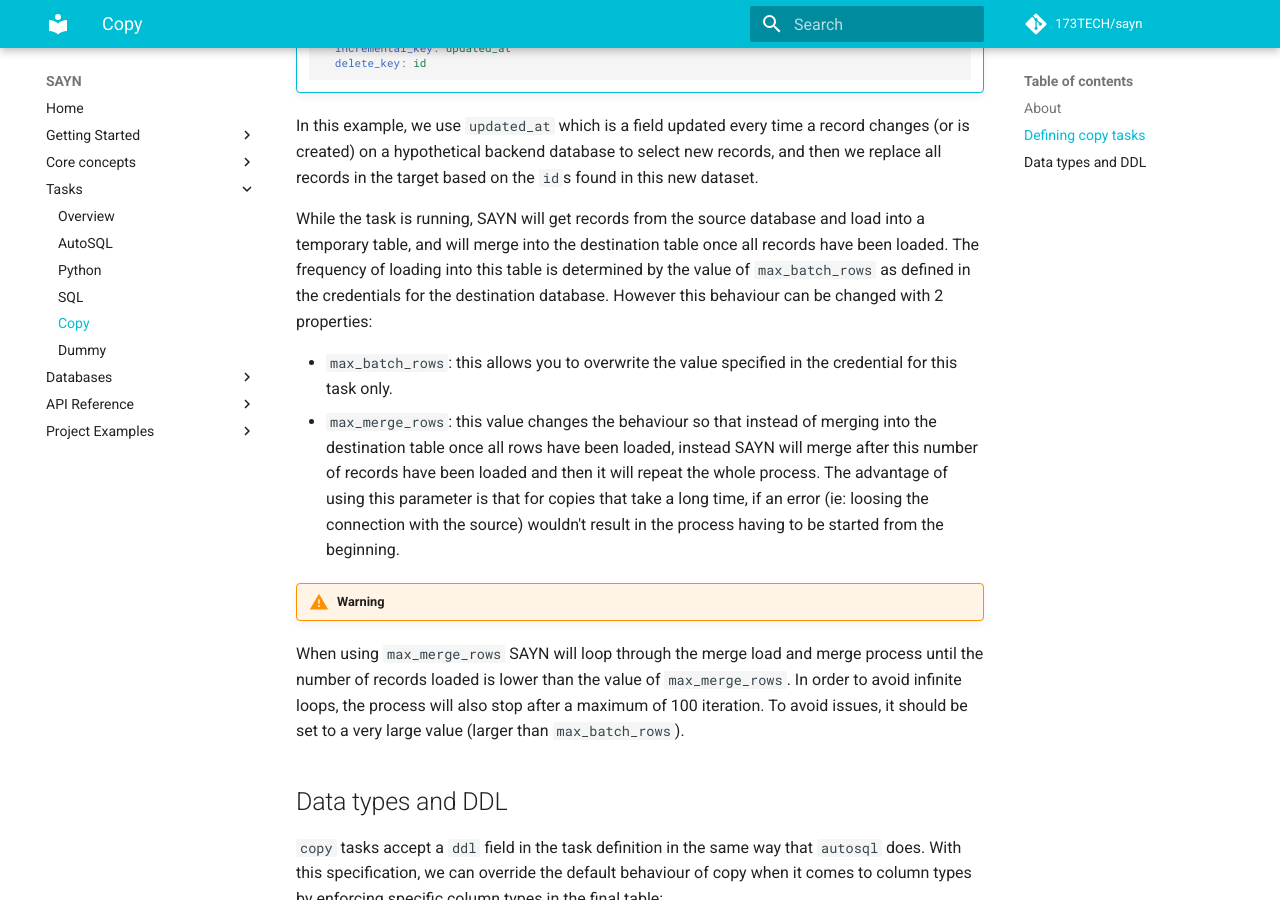
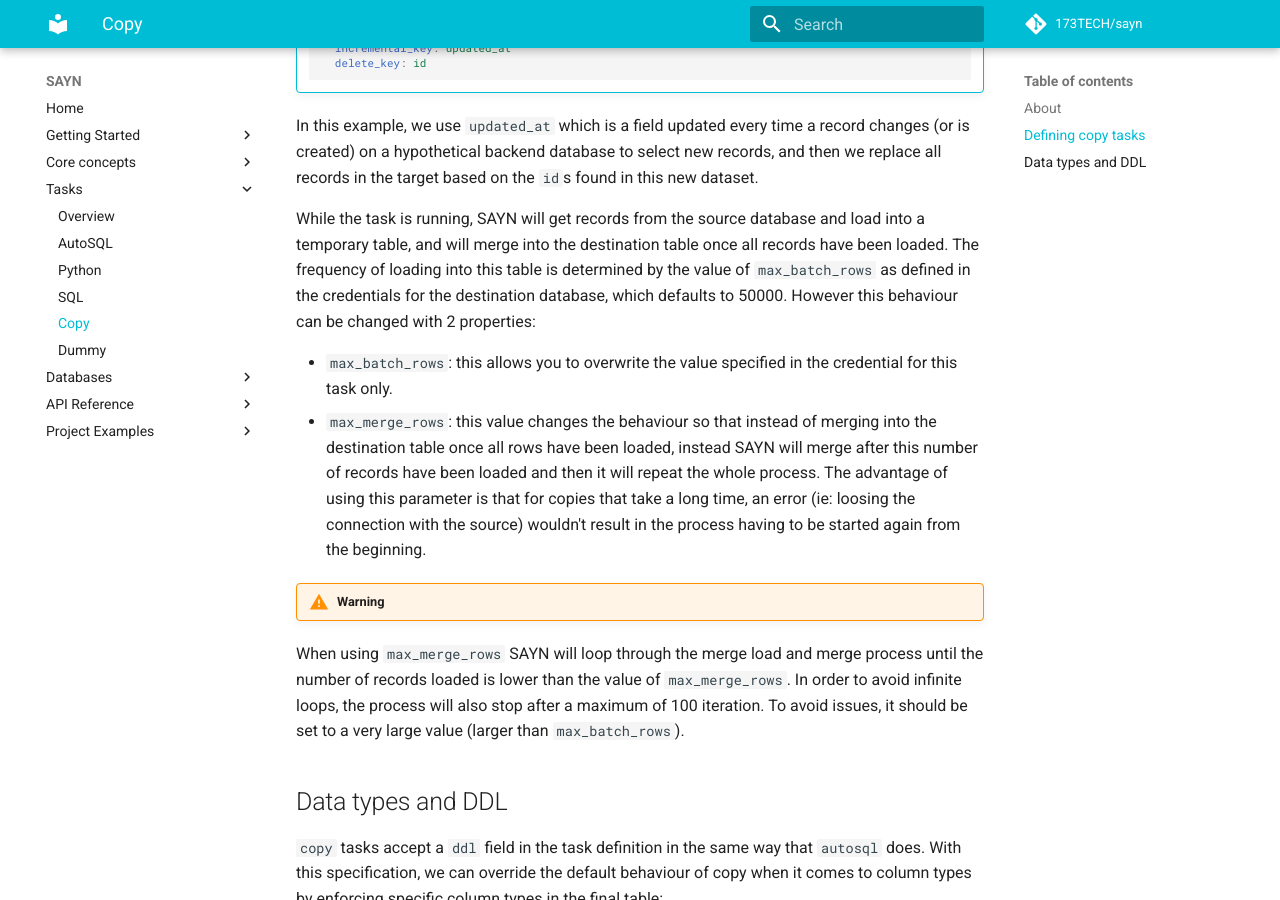
Before and after one commit to 173TECH/sayn, an MkDocs documentation site: the page built from docs/tasks/copy.md, in a window 1280 px wide and 900 px high, scrolled down 1699 px. Built offline with MkDocs 1.6.1 and Material for MkDocs 9.7.7, drawn with Linux system fonts in a browser that asks for light colours; comment, search, counter and statistics services are not loaded.

Commit message:
Minor changes

```diff
--- a/docs/tasks/copy.md
+++ b/docs/tasks/copy.md
@@ -76,14 +76,14 @@ based on the `id`s found in this new dataset.
 While the task is running, SAYN will get records from the source database and load into a temporary table,
 and will merge into the destination table once all records have been loaded. The frequency of loading
 into this table is determined by the value of `max_batch_rows` as defined in the credentials for the
-destination database. However this behaviour can be changed with 2 properties:
+destination database, which defaults to 50000. However this behaviour can be changed with 2 properties:
 
 * `max_batch_rows`: this allows you to overwrite the value specified in the credential for this task only.
 * `max_merge_rows`: this value changes the behaviour so that instead of merging into the destination
   table once all rows have been loaded, instead SAYN will merge after this number of records have been
   loaded and then it will repeat the whole process. The advantage of using this parameter is that for
-  copies that take a long time, if an error (ie: loosing the connection with the source) wouldn't result
-  in the process having to be started from the beginning.
+  copies that take a long time, an error (ie: loosing the connection with the source) wouldn't result
+  in the process having to be started again from the beginning.
 
 !!! warning
   When using `max_merge_rows` SAYN will loop through the merge load and merge process until the number of
```
